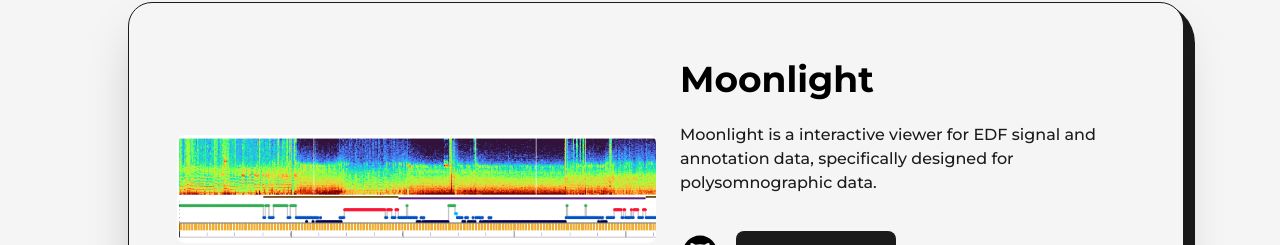
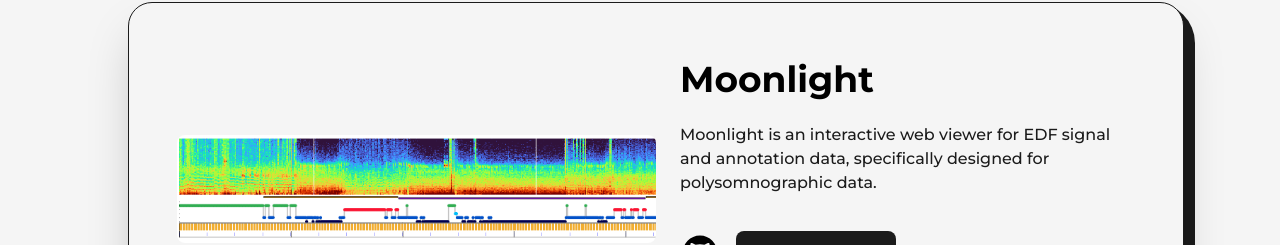
Before and after one commit to senthilcaesar/portfolio, a Next.js app: page /projects in a window 1280 px wide. Shown: the part 1777-2022 px from the top of the page. Built offline with nearby package versions, Linux system fonts and the light colour scheme.

Commit message:
Project updates

```diff
--- a/src/pages/projects.js
+++ b/src/pages/projects.js
@@ -203,7 +203,7 @@
               <FeaturedProject
                 type="Shiny"
                 title="Moonlight"
-                summary="Moonlight is a interactive viewer for EDF signal and annotation data, specifically designed for polysomnographic data."
+                summary="Moonlight is an interactive web viewer for EDF signal and annotation data, specifically designed for polysomnographic data."
                 img={moon}
                 link="https://remnrem.net/"
                 github="https://github.com/remnrem/moonlight"
```
